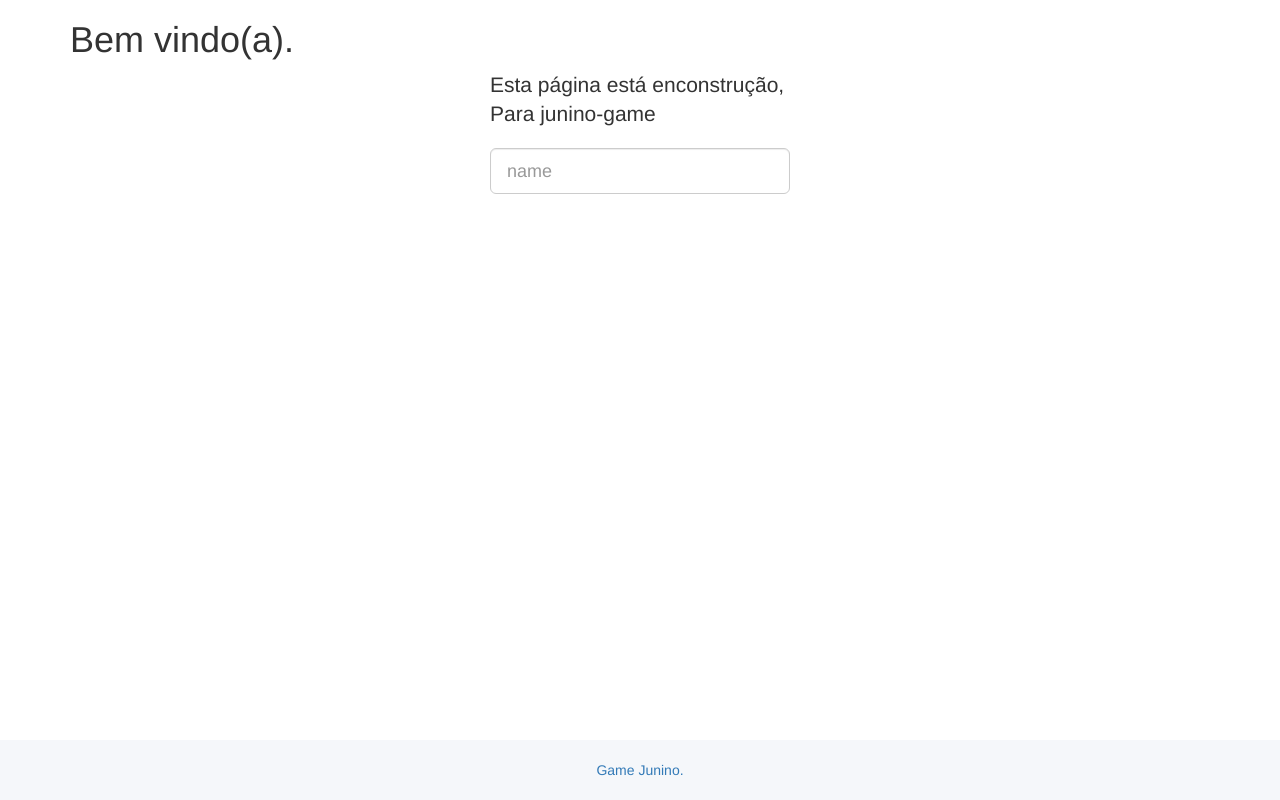
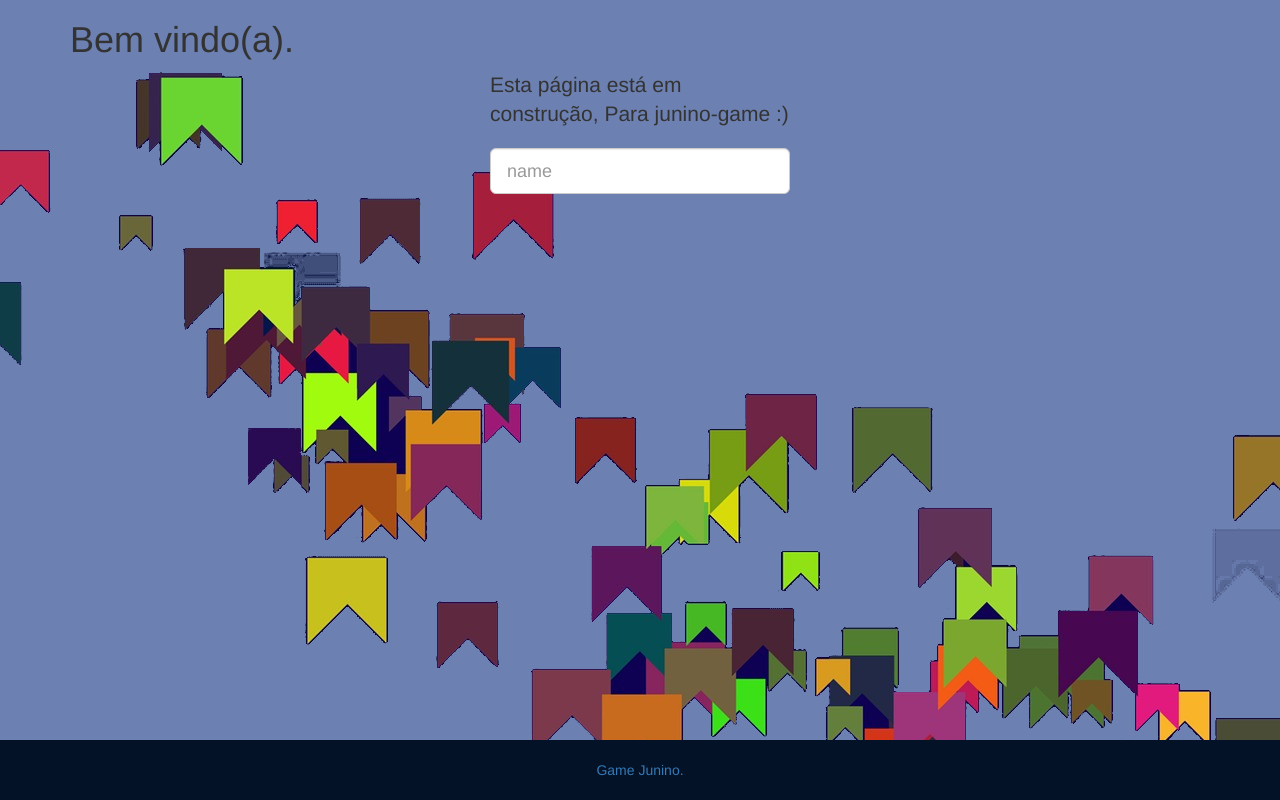
Before and after one commit to nandodev1/junino-game, a plain HTML site: page static/index.html in a window 1280 px wide. Drawn offline with nearby package versions, Linux system fonts and the light colour scheme; no server answers.

Commit message:
Adição do background

```diff
--- a/static/index.html
+++ b/static/index.html
@@ -5,7 +5,7 @@
     <meta charset="utf-8">
     <meta http-equiv="X-UA-Compatible" content="IE=edge">
     <meta name="viewport" content="width=device-width, initial-scale=1">
-    <title>Hello World</title>
+    <title>junino-game-engineerig</title>
 
     <!-- Bootstrap -->
     <link href="https://maxcdn.bootstrapcdn.com/bootstrap/3.3.7/css/bootstrap.min.css" rel="stylesheet">
@@ -29,7 +29,7 @@
                 en: {
                     "welcome": "Bem vindo(a).",
                     "name": "name",
-                    "what_is_your_name": "Esta página está enconstrução, Para junino-game",
+                    "what_is_your_name": "Esta página está em construção, Para junino-game :)",
                     "hello": "Hello $1",
                     "added_to_database": "Hello $1, I've added you to the database!",
                     "database_contents": "Database contents: "
@@ -47,7 +47,6 @@
             $('#user_name').attr("placeholder", $.i18n('name') );
         });
         </script>
-
 </head>
 
 <body>
--- a/static/styles.css
+++ b/static/styles.css
@@ -4,6 +4,7 @@ html {
 }
 body {
   margin-bottom: 60px;
+  background-image: url("./img/festa-junina.jpg");
 }
 .footer {
   position: absolute;
@@ -12,7 +13,7 @@ body {
   height: 60px;
   line-height: 60px;
   text-align: center;
-  background-color: #f5f7fa;
+  background-color: #041227;
 }
 .helloInput {
   width: 300px;
```
Also changed, not shown: static/img/festa-junina.jpg (added), 1 other file.
